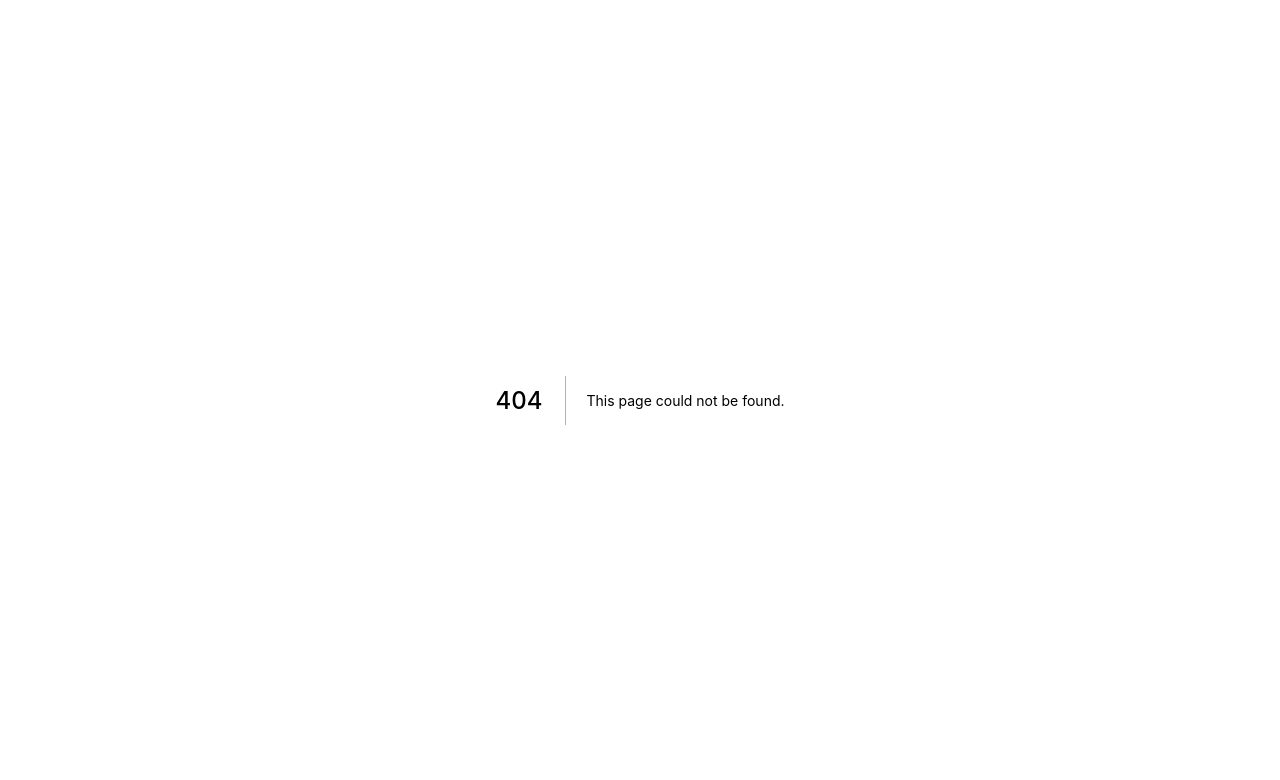
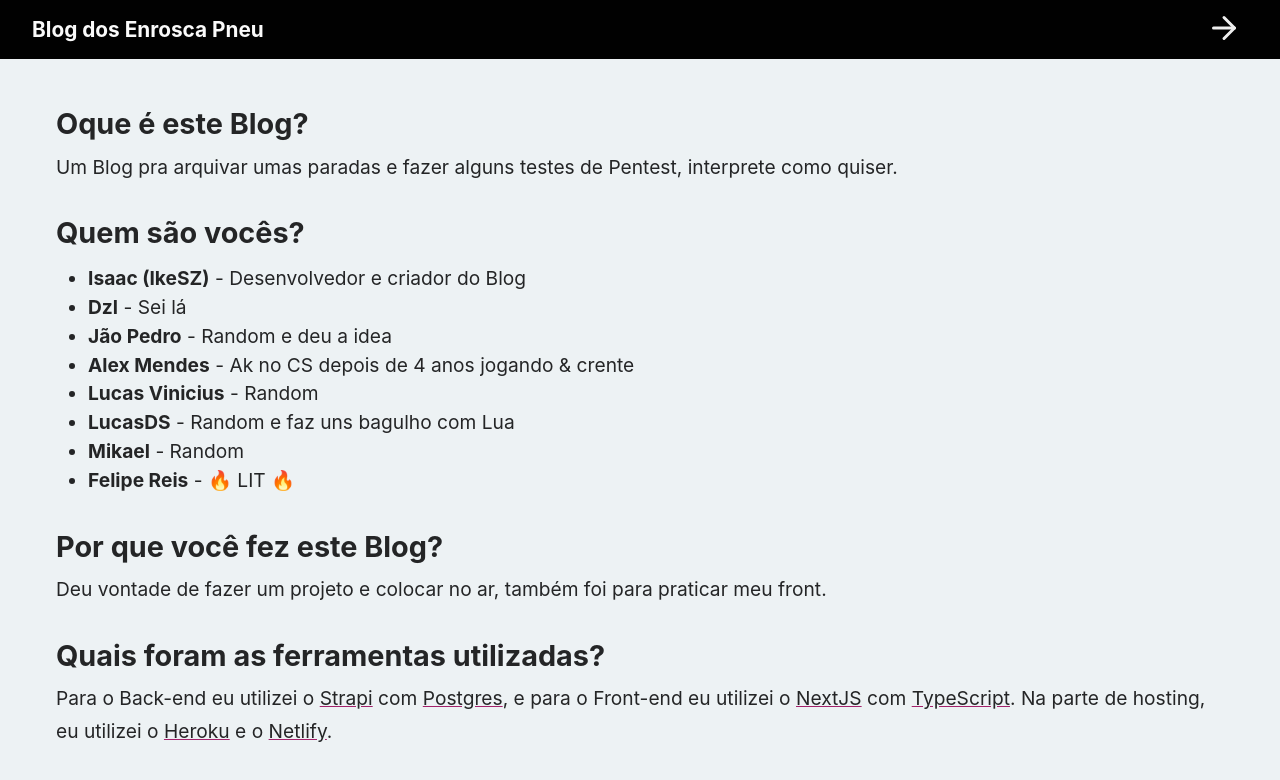
Before and after one commit to isaacszf/blog-web, a Next.js app: page /about in a window 1280 px wide. Before the commit this address had no page. Shown: the top 780 px of the page. Built offline with nearby package versions, Linux system fonts and the light colour scheme.

Commit message:
Added AboutUsPage

```diff
--- /dev/null
+++ b/src/components/AboutUsPage/index.tsx
@@ -0,0 +1,91 @@
+import * as S from './styles';
+
+import Header from '../Header';
+
+const AboutUsPage = () => {
+  return (
+    <>
+      <Header isAboutPage={true} />
+
+      <S.Container>
+        <S.Question>
+          <h2>Oque é este Blog?</h2>
+
+          <p>
+            Um Blog pra arquivar umas paradas e fazer alguns testes de Pentest,
+            interprete como quiser.
+          </p>
+        </S.Question>
+        <S.Question>
+          <h2>Quem são vocês?</h2>
+
+          <S.Authors>
+            <ul>
+              <li>
+                <strong>Isaac (IkeSZ)</strong> - Desenvolvedor e criador do Blog
+              </li>
+            </ul>
+            <ul>
+              <li>
+                <strong>Dzl</strong> - Sei lá
+              </li>
+            </ul>
+            <ul>
+              <li>
+                <strong>Jão Pedro</strong> - Random e deu a idea
+              </li>
+            </ul>
+            <ul>
+              <li>
+                <strong>Alex Mendes</strong> - Ak no CS depois de 4 anos jogando
+                & crente
+              </li>
+            </ul>
+            <ul>
+              <li>
+                <strong>Lucas Vinicius</strong> - Random
+              </li>
+            </ul>
+            <ul>
+              <li>
+                <strong>LucasDS</strong> - Random e faz uns bagulho com Lua
+              </li>
+            </ul>
+            <ul>
+              <li>
+                <strong>Mikael</strong> - Random
+              </li>
+            </ul>
+            <ul>
+              <li>
+                <strong>Felipe Reis</strong> - 🔥 LIT 🔥
+              </li>
+            </ul>
+          </S.Authors>
+        </S.Question>
+        <S.Question>
+          <h2>Por que você fez este Blog?</h2>
+
+          <p>
+            Deu vontade de fazer um projeto e colocar no ar, também foi para
+            praticar meu front.
+          </p>
+        </S.Question>
+        <S.Question>
+          <h2>Quais foram as ferramentas utilizadas?</h2>
+
+          <p>
+            Para o Back-end eu utilizei o <a href="https://strapi.io">Strapi</a>{' '}
+            com <a href="https://www.postgresql.org">Postgres</a>, e para o
+            Front-end eu utilizei o <a href="https://nextjs.org">NextJS</a> com{' '}
+            <a href="https://www.typescriptlang.org">TypeScript</a>. Na parte de
+            hosting, eu utilizei o <a href="https://heroku.com">Heroku</a> e o{' '}
+            <a href="https://www.netlify.com">Netlify</a>.{' '}
+          </p>
+        </S.Question>
+      </S.Container>
+    </>
+  );
+};
+
+export default AboutUsPage;
--- /dev/null
+++ b/src/components/AboutUsPage/styles.ts
@@ -0,0 +1,48 @@
+import styled from 'styled-components';
+
+export const Container = styled.div`
+  width: 100%;
+  max-width: 1200px;
+
+  display: flex;
+  flex-direction: column;
+
+  margin: 90px auto 10px;
+  font-size: 1.2rem;
+`;
+
+export const Question = styled.div`
+  margin: 1rem;
+
+  h2 {
+    margin-bottom: 0.6rem;
+  }
+
+  p {
+    line-height: 1.7;
+
+    a {
+      text-decoration: underline;
+      text-decoration-color: ${({ theme }) => theme.colors.purple};
+
+      color: ${({ theme }) => theme.colors.black};
+      cursor: pointer;
+
+      &:hover {
+        color: ${({ theme }) => theme.colors.purple};
+        text-decoration: none;
+      }
+    }
+  }
+`;
+
+export const Authors = styled.div`
+  display: flex;
+  flex-direction: column;
+
+  margin: 1rem 0 0 2rem;
+
+  li {
+    margin-bottom: 0.3rem;
+  }
+`;
--- a/src/components/Header/index.tsx
+++ b/src/components/Header/index.tsx
@@ -1,13 +1,25 @@
 import Link from 'next/link';
+import { FiArrowRight } from 'react-icons/fi';
 
 import * as S from './styles';
 
-const Header = () => {
+type Props = {
+  isAboutPage?: boolean;
+};
+
+const Header = ({ isAboutPage = false }: Props) => {
   return (
     <S.Wrapper>
       <S.Header>
         <S.Title>Blog dos Enrosca Pneu</S.Title>
 
+        {isAboutPage ? (
+          <span>
+            <Link href="/">
+              <FiArrowRight size={36} color="#eee" />
+            </Link>
+          </span>
+        ) : (
           <S.Links>
             <ul>
               <li>
@@ -16,10 +28,11 @@ const Header = () => {
             </ul>
             <ul>
               <li>
-              <Link href="/">Quem somos nós?</Link>
+                <Link href="/about">Quem somos nós?</Link>
               </li>
             </ul>
           </S.Links>
+        )}
       </S.Header>
     </S.Wrapper>
   );
--- a/src/components/Header/styles.ts
+++ b/src/components/Header/styles.ts
@@ -1,4 +1,8 @@
 import styled, { css } from 'styled-components';
+
+type Props = {
+  isMobile?: boolean;
+};
 
 export const Wrapper = styled.div`
   @media(max-width: 1024px) {
@@ -13,8 +17,8 @@ export const Header = styled.header`
 
     z-index: 9999;
 
-    background: ${theme.colors.blue};
-    color: ${theme.colors.gray};
+    background: #010101;
+    color: ${theme.colors.white};
 
     display: flex;
     justify-content: space-between;
@@ -24,15 +28,26 @@ export const Header = styled.header`
     top: 0;
     left: 0;
 
+    svg {
+      cursor: pointer;
+    }
+
     @media(max-width: 1024px) {
       display: block;
 
       text-align: center;
+
+      svg {
+        height: 1.2rem;
+        width: 1.2rem;
+
+        margin-top: 0.4rem;
+      }
     }
   `}
 `;
 
-export const Links = styled.nav`
+export const Links = styled.nav<Props>`
   display: flex;
   align-items: center;
 
--- a/src/components/LandingPage/index.tsx
+++ b/src/components/LandingPage/index.tsx
@@ -19,7 +19,7 @@ type Props = {
 
 const LandingPage = ({ posts }: Props) => {
   return (
-    <S.Wrapper>
+    <>
       <Header />
 
       <S.WrapperSlider>
@@ -43,7 +43,7 @@ const LandingPage = ({ posts }: Props) => {
           );
         })}
       </S.Post>
-    </S.Wrapper>
+    </>
   );
 };
 
--- a/src/components/PostCard/styles.ts
+++ b/src/components/PostCard/styles.ts
@@ -12,7 +12,7 @@ const appearFromTop = keyframes`
 `;
 
 export const Container = styled.article`
-  display: inline-flex;
+  display: flex;
   flex-direction: column;
 
   align-items: center;
--- a/src/config/appConfig.ts
+++ b/src/config/appConfig.ts
@@ -1 +1 @@
-export const APP_URL = process.env.APP_URL || '';
+export const APP_URL = process.env.APP_URL || 'http://127.0.0.1:3000';
--- /dev/null
+++ b/src/pages/about.tsx
@@ -0,0 +1,7 @@
+import AboutUsPage from '../components/AboutUsPage';
+
+const About = () => {
+  return <AboutUsPage />;
+};
+
+export default About;
--- a/src/styles/GlobalStyles.ts
+++ b/src/styles/GlobalStyles.ts
@@ -8,11 +8,6 @@ export default createGlobalStyle`
       box-sizing: border-box;
     }
 
-    html, body, _next {
-      width: 100%;
-      height: 100%;
-    }
-
     body {
       background: ${theme.colors.backgroundWhite};
 
--- a/src/styles/theme.ts
+++ b/src/styles/theme.ts
@@ -5,7 +5,8 @@ export default {
     secondaryWhite: '#f4f1de',
     gray: '#eee',
     black: '#242526',
-    blue: '#2b2d42'
+    blue: '#2b2d42',
+    purple: '#a3216b',
   },
   weights: {
     normal: 400,
```
Also changed, not shown: src/components/LandingPage/styles.ts (+1 -9 lines), src/components/PostPage/styles.ts (+25 -5 lines). Lines whose indentation alone changed are shown as unchanged.
